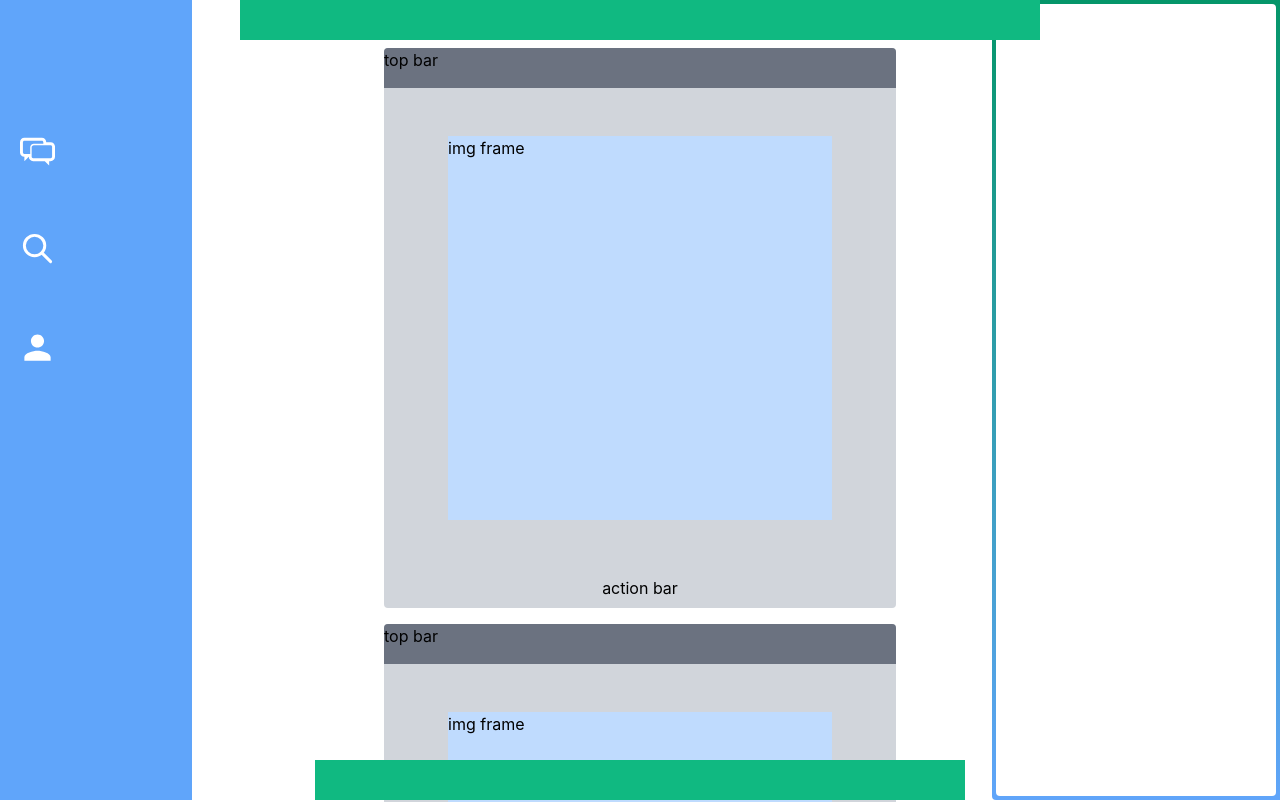
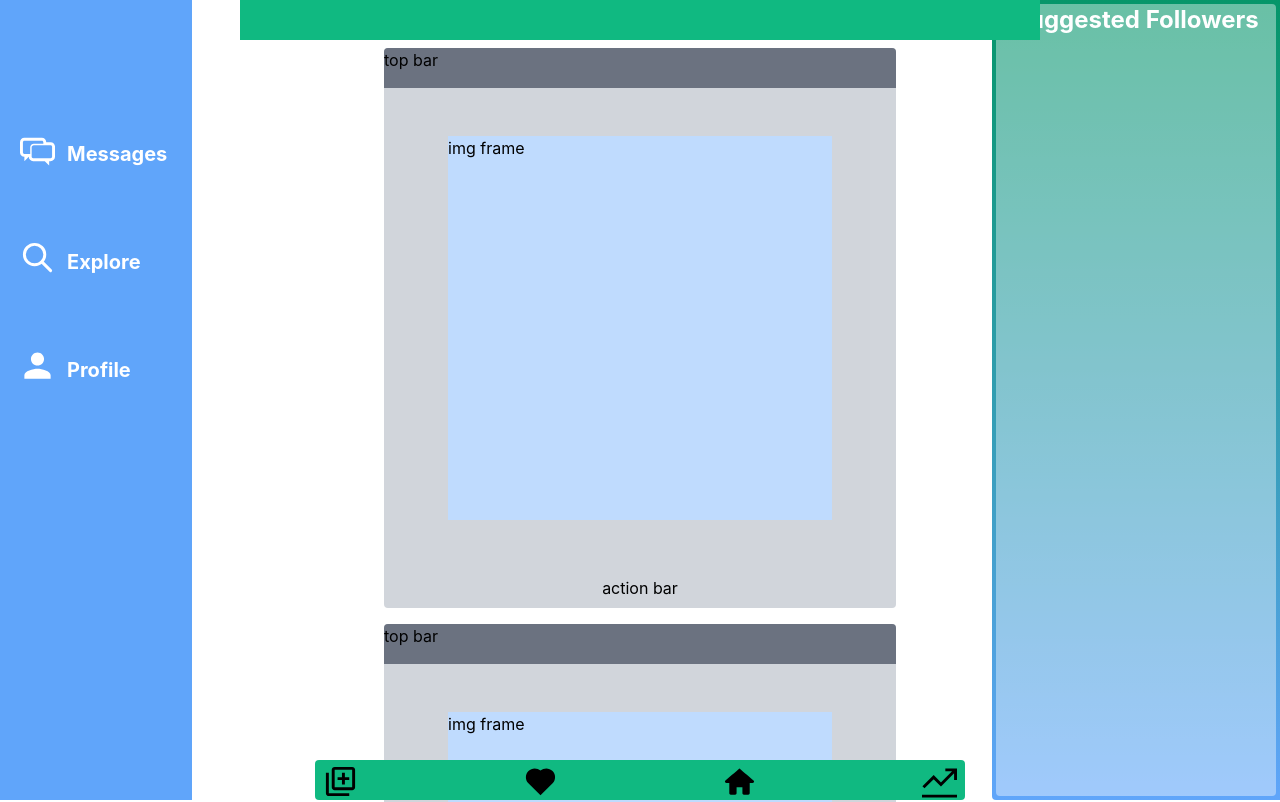
Before and after one commit to Mateo-Rey/Swifter-Frontend, a React (Create React App) app: page /dashboard in a window 1280 px wide. Shown: the top 802 px of the page. Built offline with nearby package versions, Linux system fonts and the light colour scheme; no server answers; sample sign-in values are in the browser's storage.

Commit message:
dashboard

```diff
--- a/src/components/ActivityBar.jsx
+++ b/src/components/ActivityBar.jsx
@@ -1,11 +1,17 @@
-import React from 'react'
-
+import React from "react";
+import { MdOutlineLibraryAdd } from "react-icons/md";
+import { RiHeartFill } from "react-icons/ri";
+import { TiHome } from "react-icons/ti";
+import {GrLineChart} from 'react-icons/gr'
 function ActivityBar() {
   return (
-    <div className='bg-emerald-500 h-10 md:w-[650px] w-96 z-10 fixed bottom-0'>
-
+    <div className="bg-emerald-500 z-50 justify-between rounded px-5 z-100 md:px-2  py-1 flex h-10 md:w-[650px] w-96 fixed bottom-0">
+      <MdOutlineLibraryAdd size={35} />
+      <RiHeartFill size={35} />
+      <TiHome size={35} />
+      <GrLineChart size={35}/>
     </div>
-  )
+  );
 }
 
-export default ActivityBar
+export default ActivityBar;
--- a/src/components/Settings.jsx
+++ b/src/components/Settings.jsx
@@ -6,18 +6,28 @@ import {IoMdPerson} from 'react-icons/io'
 function Settings() {
   return (
     <div
-      className={`top-0 w-10 bg-blue-400 md:w-48 pl-20 text-white fixed h-full z-40  ease-in-out duration-300`}
+      className={`top-0 w-10 bg-blue-400 md:w-48 pl-20 text-white fixed h-full z-40  ease-in-out duration-300 invisible md:visible`}
     >
       <div className='flex flex-col fixed left-5 top-[100px]'>
-      <button className='my-8'>
+        <button className='flex flex-row'>
+      <div className='my-8'>
         <TiMessages size={35}/>
+      </div>
+      <p className='py-10 pl-3 font-bold text-xl'>Messages</p>
       </button>
-      <button className='my-8'>
+      <button className='flex'>
+      <div className='my-8'>
       <TbSearch size={35}/>
+      </div>
+      <p className='font-bold text-xl py-10 pl-3'>Explore</p>
       </button>
-      <button className='my-8'>
+      <button className='flex'>
+      <div className='my-8'>
         <IoMdPerson size={35}/>
+      </div>
+      <p className='py-10 pl-3 font-bold text-xl'>Profile</p>
       </button>
+
       </div>
 
 
--- a/src/components/SuggestedFollowers.jsx
+++ b/src/components/SuggestedFollowers.jsx
@@ -3,8 +3,10 @@ import React from 'react'
 function SuggestedFollowers() {
   return (
     <div className='md:visible invisible fixed rounded-l top-0 right-0 bg-gradient-to-b from-emerald-600  to-blue-400  backdrop-blur-2xl h-full w-72'>
-        <div className='h-[99vh] rounded md:w-[280px] left-1 relative top-1 bg-white'>
-
+        <div className='h-[99vh] rounded md:w-[280px] left-1 relative top-1 bg-white/40'>
+          <h1 className='text-white font-bold text-2xl text-center'>
+            Suggested Followers
+          </h1>
         </div>
     </div>
   )
```
Also changed, not shown: src/components/MiniProfile.jsx (added), src/components/Searchbar.jsx (line endings or trailing spaces), src/pages/Profile.jsx (added).
